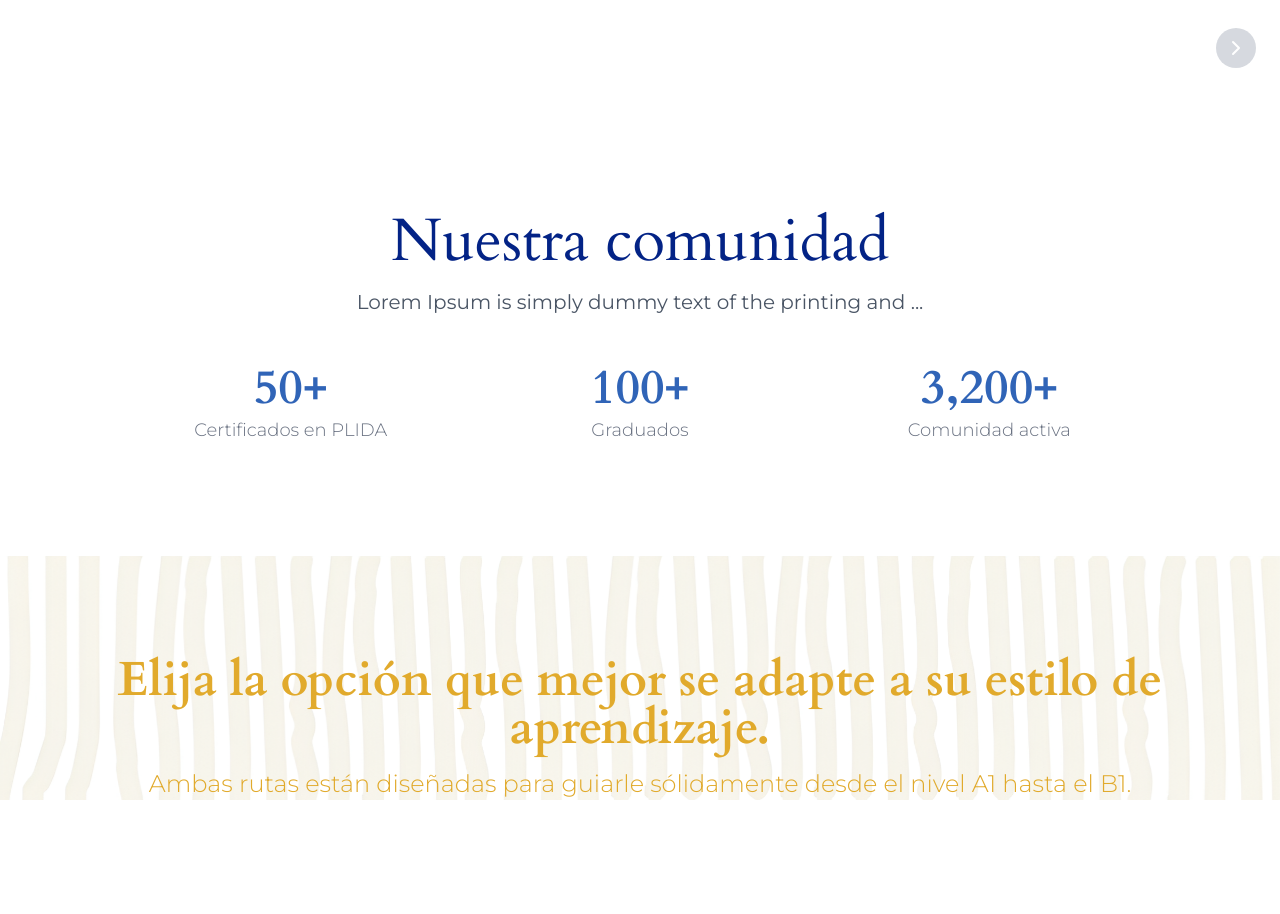
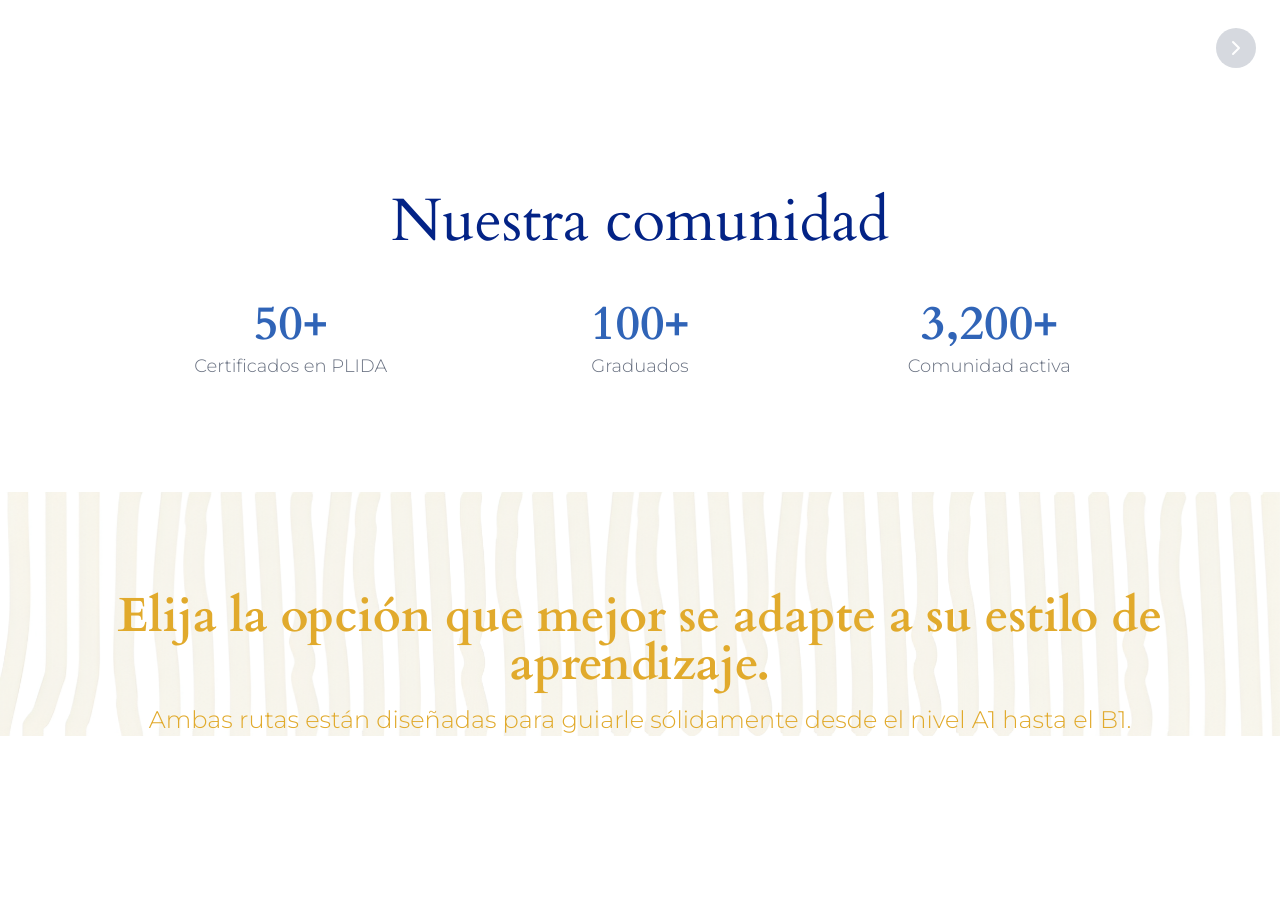
Before and after one commit to jdcorderor/website-Parliamo, an Astro site: page / in a window 1280 px wide. Shown: the part 3320-4234 px from the top of the page. Built offline with nearby package versions, Linux system fonts and the light colour scheme; Astro itself is replaced by a stand-in of ours.

Commit message:
Applied changes

```diff
--- a/src/components/community.tsx
+++ b/src/components/community.tsx
@@ -22,10 +22,9 @@ export default function Community() {
     }, []);
 
     return (
-        <section id="comunidad" className="w-[80vw] py-16 mx-auto mt-40 md:mt-120">
+        <section id="comunidad" className="w-[80vw] py-16 mx-auto mt-35 md:mt-115">
             <div className="flex flex-col gap-4">
                 <h2 className="text-4xl md:text-6xl font-cardo text-[#032386] text-center">Nuestra comunidad</h2>
-                <p className="text-lg md:text-xl font-montserrat text-gray-600 text-center">Lorem Ipsum is simply dummy text of the printing and ...</p>
             </div>
 
             <div ref={ref} className="grid grid-cols-1 md:grid-cols-3 gap-6 py-6 md:py-12">
--- a/src/components/herosection.tsx
+++ b/src/components/herosection.tsx
@@ -17,7 +17,7 @@ export default function HeroSection() {
     // Routes array
     const routes = [
         { href: "#comunidad", label: "Comunidad" },
-        { href: "#PLIDA", label: "PLIDA" },
+        { href: "/PLIDA", label: "PLIDA" },
         { href: "#clases", label: "Clases" },
         { href: "#contacto", label: "Contáctanos" },
     ]
```
